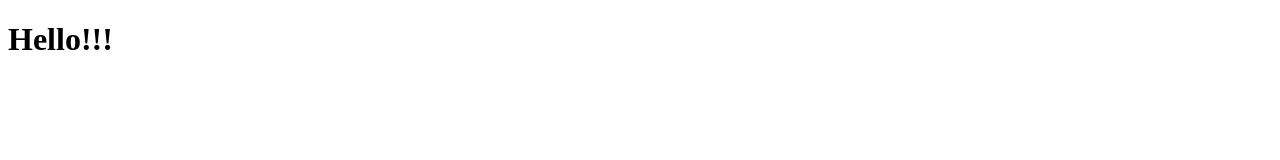
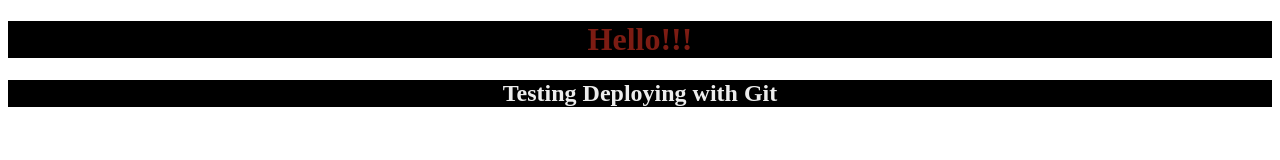
Before and after one commit to ShamodRamanayake03/Demo-Deploy, a plain HTML site: page index.html in a window 1280 px wide. Drawn offline with Linux system fonts and the light colour scheme.

Commit message:
Second commit

```diff
--- /dev/null
+++ b/css/style.css
@@ -0,0 +1,10 @@
+h1{
+    background-color: black;
+    color: rgb(125, 28, 19);
+    text-align: center;
+}
+h2{
+    background-color: rgb(0, 0, 0);
+    color: rgb(237, 237, 237);
+    text-align: center;
+}
--- a/index.html
+++ b/index.html
@@ -3,9 +3,11 @@
 <head>
     <meta charset="UTF-8">
     <meta name="viewport" content="width=device-width, initial-scale=1.0">
+    <link rel="Stylesheet"  href="css/style.css">
     <title>Document</title>
 </head>
 <body>
     <h1>Hello!!!</h1>
+    <h2>Testing Deploying with Git</h2>
 </body>
 </html>
```
